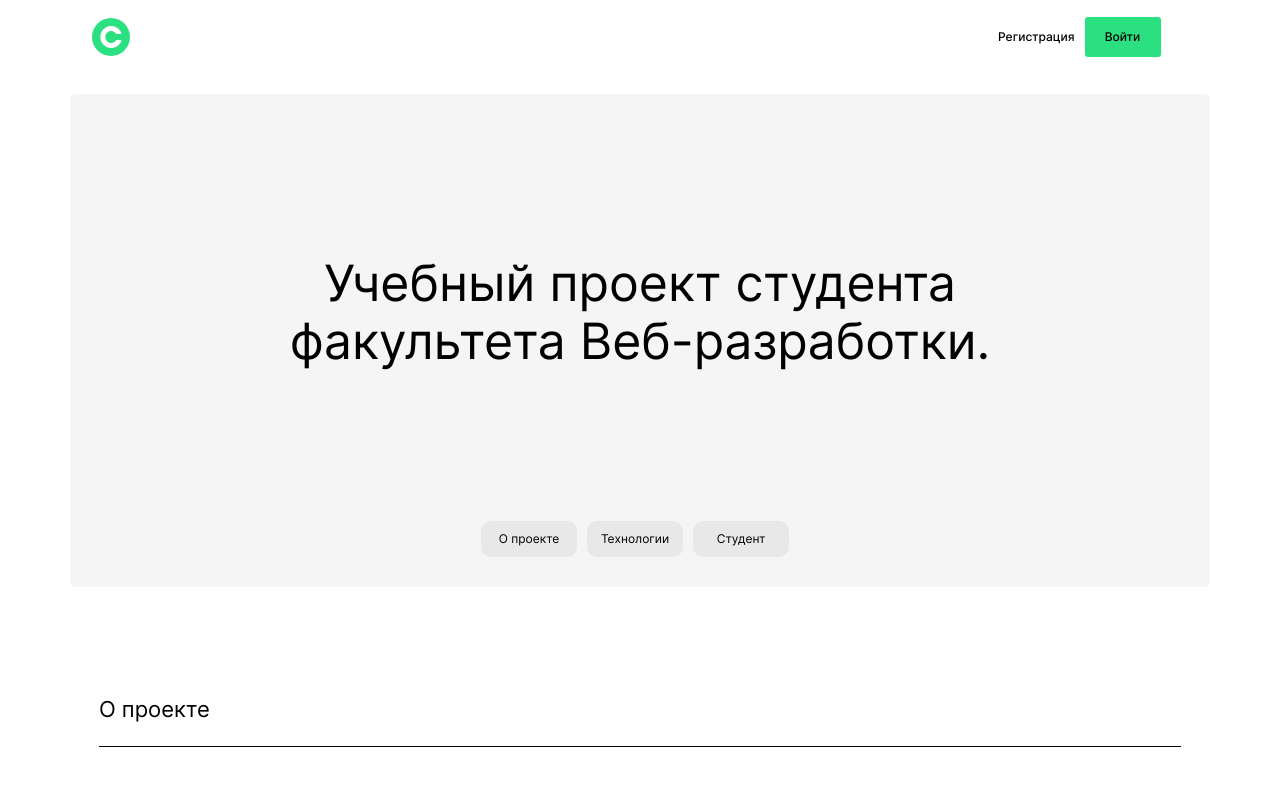
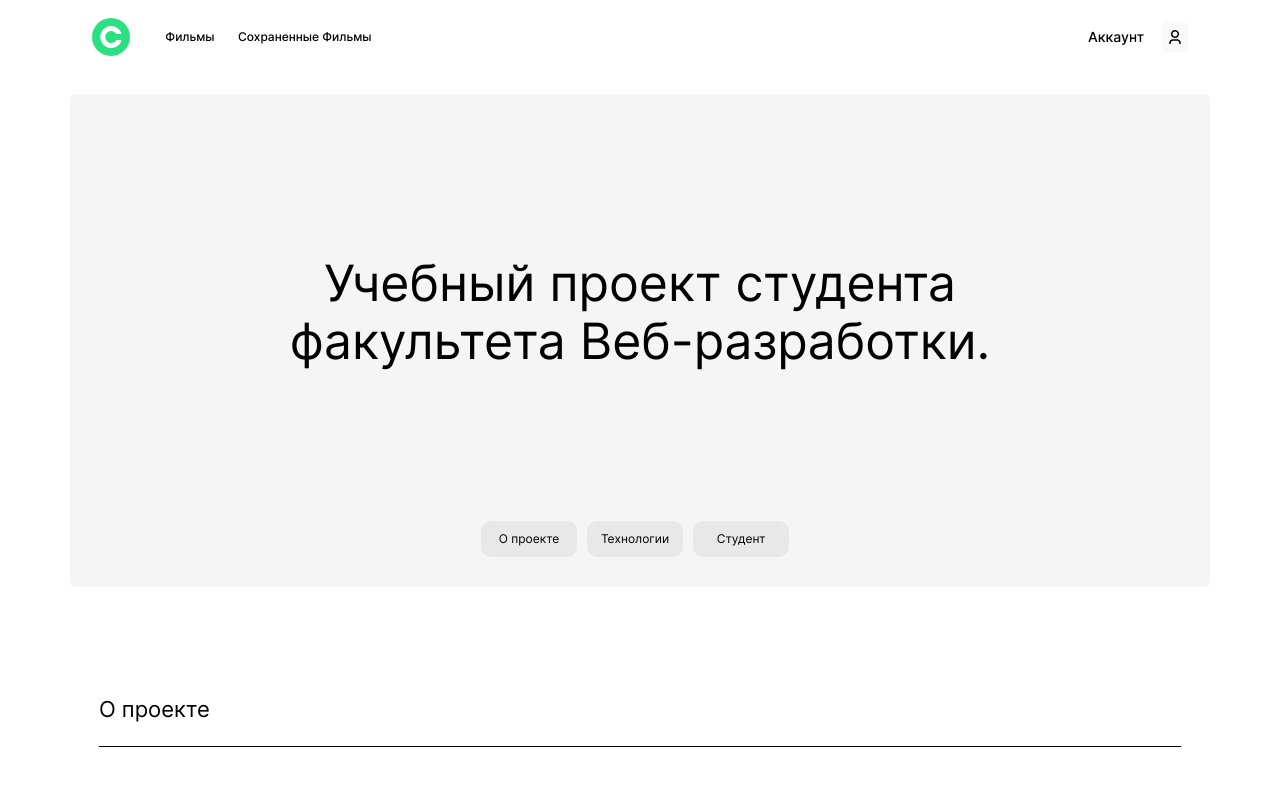
Before and after one commit to interind/movies-explorer-frontend, a React (Create React App) app: page / in a window 1280 px wide. Shown: the top 800 px of the page. Built offline with nearby package versions, Linux system fonts and the light colour scheme.

Commit message:
link header

```diff
--- a/src/components/App/App.js
+++ b/src/components/App/App.js
@@ -74,10 +74,10 @@ function App() {
   const [moviesData, setMoviesDate] = React.useState([]);
   const [userMovies, setUserMovies] = React.useState([]);
   const [filterDuration, setFilterDuration] = React.useState(false);
-  const [place, setPlace] = React.useState({ left: null, right: 'header' });
+  const [place, setPlace] = React.useState({ left: 'header', right: 'header' });
 
-  function tooglePlace(obj) {
-    setPlace({ ...place, obj });
+  function tooglePlace(str) {
+    setPlace({ ...place, left: str });
   }
   function filterTimes(arr) {
     return arr.filter((item) => item.duration < 60);
@@ -113,13 +113,20 @@ function App() {
       <CurrentUserContext.Provider value={userMovies}>
         <ErrorBoundary>
           <div className='App'>
-            <Header
+             {(place.left === 'header') && (<Header
+              link={moviesPage}
+              profileLink={avatar}
+              place={place}
+              openPopup={openPopup}
+              onClose={closePopup}
+            />)}
+            {!place.left && (<Header
               link={moviesPage}
               profileLink={dataLinks}
               place={place}
               openPopup={openPopup}
               onClose={closePopup}
-            />
+            />)}
             <Popup isOpen={isStatusPopup} closePopup={closePopup}>
               <Button
                 title={'Закрыть'}
@@ -127,10 +134,14 @@ function App() {
                 className={'Button__close_place_header'}
                 onChange={closePopup}
                 />
-              <Navigation place={'popup'}>
+              {(place.left === 'header') && (<Navigation place={'popup'}>
                 <NavTab links={[page, ...moviesPage]} place={'popup'} onChange={closePopup}/>
                 <NavTab links={avatar} place={'avatar'} onChange={closePopup}/>
-              </Navigation>
+              </Navigation>)}
+              {!place.left && (<Navigation place={'popup'}>
+                <NavTab links={[moviesPage]} onChange={closePopup}/>
+                <NavTab links={dataLinks} place={'popup'} onChange={closePopup}/>
+              </Navigation>)}
             </Popup>
             <Switch>
               <Route path='/' exact>
@@ -139,7 +150,6 @@ function App() {
               </Route>
               <Route path='/movies' exact>
                 <Movies
-                  tooglePlace={tooglePlace}
                   filterTimes={filterTimes}
                   isOpenCheck={filterDuration}
                   movies={moviesData}
@@ -150,7 +160,6 @@ function App() {
               </Route>
               <Route path='/saved-movies' exact>
                 <SavedMovies
-                  tooglePlace={tooglePlace}
                   movies={userMovies}
                   isOpenCheck={filterDuration}
                   filterTimes={filterTimes}
--- a/src/components/Header/Header.css
+++ b/src/components/Header/Header.css
@@ -1,6 +1,5 @@
 .Header {
   min-height: 74px;
-  position: relative;
   max-width: 1280px;
   background-color: #fff;
   align-self: stretch;
@@ -10,23 +9,9 @@
   display: flex;
   justify-content: space-between;
   align-items: center;
-  position: absolute;
-  top: 0;
-  left: 0;
-  right: 0;
   height: 74px;
   width: 100%;
   max-width: 1280px;
-}
-.Header::before {
-  content: '';
-  position: fixed;
-  top: 0;
-  left: 0;
-  right: 0;
-  height: 74px;
-  width: 100%;
-  background: #fff;
 }
 
 @media screen and (max-width: 500px) {
--- a/src/components/Header/Header.js
+++ b/src/components/Header/Header.js
@@ -13,8 +13,14 @@ function Header({
   onClose,
   openPopup,
 }) {
-  const header = 'header';
   const page = { path: '/', title: 'на главную' };
+  const avatar = [{
+    path: '/profile',
+    text: '',
+    active: '',
+    title: 'страница профиля',
+    type: 'local',
+  }];
   return (
     <header className='Header'>
       <div className='Header__container'>
@@ -25,10 +31,16 @@ function Header({
           className={'Button__open_place_header'}
           onChange={openPopup}
           />
+          {!place.left && (
         <Navigation place={place.right}>
           <NavTab links={link} place={place.left} onChange={onClose}/>
           <NavTab links={profileLink} place={place.right} onChange={onClose}/>
-        </Navigation>
+        </Navigation>)}
+          {place.left && (
+        <Navigation place={place.right}>
+          <NavTab links={link} place={place.left} onChange={onClose}/>
+          <NavTab links={avatar} place={'avatar'} onChange={onClose}/>
+        </Navigation>)}
       </div>
     </header>
   );
--- a/src/components/Movies/Movies.js
+++ b/src/components/Movies/Movies.js
@@ -8,17 +8,12 @@ import './Movies.css';
 
 function Movies({
   movies,
-  tooglePlace,
   toggleMovies,
   filterTimes,
   isCheckFilter,
   isOpenCheck,
 }) {
   const [count, setCount] = React.useState(3);
-  React.useEffect(() => {
-    const place = { left: 'movies', right: 'avatar' };
-    tooglePlace(place);
-  }, [tooglePlace]);
   return (
     <React.Fragment>
       <SearchForm onChange={isCheckFilter}/>
@@ -38,7 +33,6 @@ function Movies({
 Movies.propTypes = {
   movies: PropTypes.array.isRequired,
   toggleMovies: PropTypes.func.isRequired,
-  tooglePlace: PropTypes.func.isRequired,
   filterTimes: PropTypes.func.isRequired,
   isCheckFilter: PropTypes.func.isRequired,
   isOpenCheck: PropTypes.bool.isRequired,
--- a/src/components/NavTab/NavTab.css
+++ b/src/components/NavTab/NavTab.css
@@ -14,6 +14,9 @@
 .NavTab_place_header {
   min-width: 200px;
   justify-content: flex-start;
+}
+.NavTab_place_avatar {
+  align-items: center;
 }
 .NavTab_place_header:last-of-type {
   margin-left: auto;
@@ -111,7 +114,8 @@
   width: 100px;
   height: 30px;
   background-image: url(../../images/button/profile.png);
-  background-position: center;
+  background-position: bottom;
+  background-repeat: no-repeat;
   background-size: contain;
 }
 .NavTab__item_place_popup {
--- a/src/components/SavedMovies/SavedMovies.js
+++ b/src/components/SavedMovies/SavedMovies.js
@@ -7,16 +7,11 @@ import './SavedMovies.css';
 
 function SavedMovies({
   movies,
-  tooglePlace,
   toggleMovies,
   filterTimes,
   isCheckFilter,
   isOpenCheck,
 }) {
-  React.useEffect(() => {
-    const place = { left: 'movies', right: 'avatar' };
-    tooglePlace(place);
-  }, [tooglePlace]);
   return (
     <React.Fragment>
       <SearchForm onChange={isCheckFilter}/>
@@ -36,7 +31,6 @@ function SavedMovies({
 SavedMovies.propTypes = {
   movies: PropTypes.array,
   toggleMovies: PropTypes.func.isRequired,
-  tooglePlace: PropTypes.func.isRequired,
   filterTimes: PropTypes.func.isRequired,
   isCheckFilter: PropTypes.func.isRequired,
   isOpenCheck: PropTypes.bool.isRequired,
```
